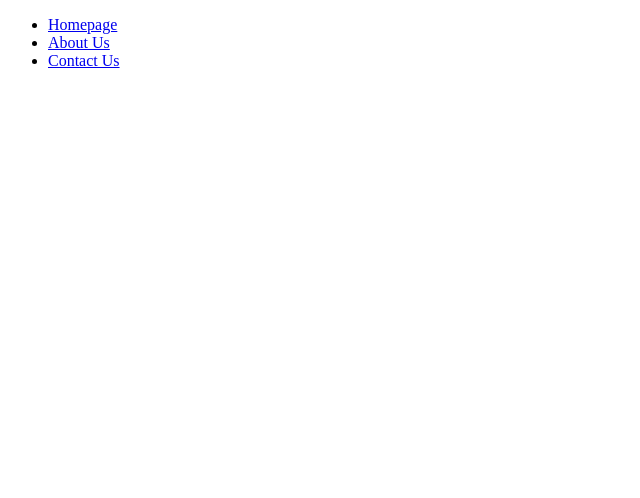
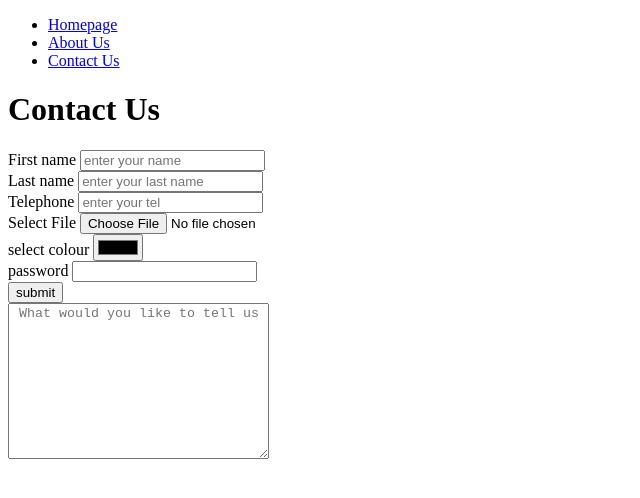
Before and after one commit to Charwekey/T4G_Lesson3, a plain HTML site: page pages/contactus.html in a window 1280 px wide. Shown: the whole page, without its empty margins (0-640 px from the left). Drawn offline with Linux system fonts and the light colour scheme.

Commit message:
Added all modified files

```diff
--- a/pages/contactus.html
+++ b/pages/contactus.html
@@ -3,7 +3,8 @@
     <head>
         <meta charset="UTF-8">
         <meta name="viewport" content="width=device-width, initial-scale=1.0">
-        <title>Document</title>
+        <title>Yummycrave</title>
+        <script src="https://kit.fontawesome.com/9f7fe64ab7.js" crossorigin="anonymous"></script>
     </head>
     <body>
         <nav>
@@ -12,5 +13,44 @@
                 <li><a href="aboutus.html">About Us</a></li>
                 <li><a href="contactus.html">Contact Us</a></li>
             </ul>
+        </nav>
+          <h1>Contact Us</h1>
+          <form action="">
+        <div>
+            <label for="">First name</label>
+            <input type="text" name="" id="" placeholder="enter your name" required>
+        </div>
+
+        <div>
+            <label for="">Last name</label>
+            <input type="text" name="" id=""placeholder="enter your last name" required>
+        </div>
+
+        <div>
+            <label for="">Telephone</label>
+            <input type="tel" name="" id="" placeholder="enter your tel" required>
+        </div>
+
+          <div>
+            <label for="">Select File</label>
+            <input type="file" name="" id="" required>
+        </div>
+
+        <div>
+            <label for="">select colour</label>
+            <input type="color" name="" id="" required>
+        </div>
+        <div>
+            <label for="">password</label>
+            <input type="password" name="" id="" required>
+        </div>
+        <div>
+        <input type="submit" value="submit">
+        </div>
+        <div>
+            <textarea name="" id="" cols="30" rows="10" placeholder=" What would you like to tell us "></textarea>
+        </div>
+          </form>
+
     </body>
     </html>
```
Also changed, not shown: index.html (+1 -0 lines), pages/aboutus.html (+3 -1 lines).
